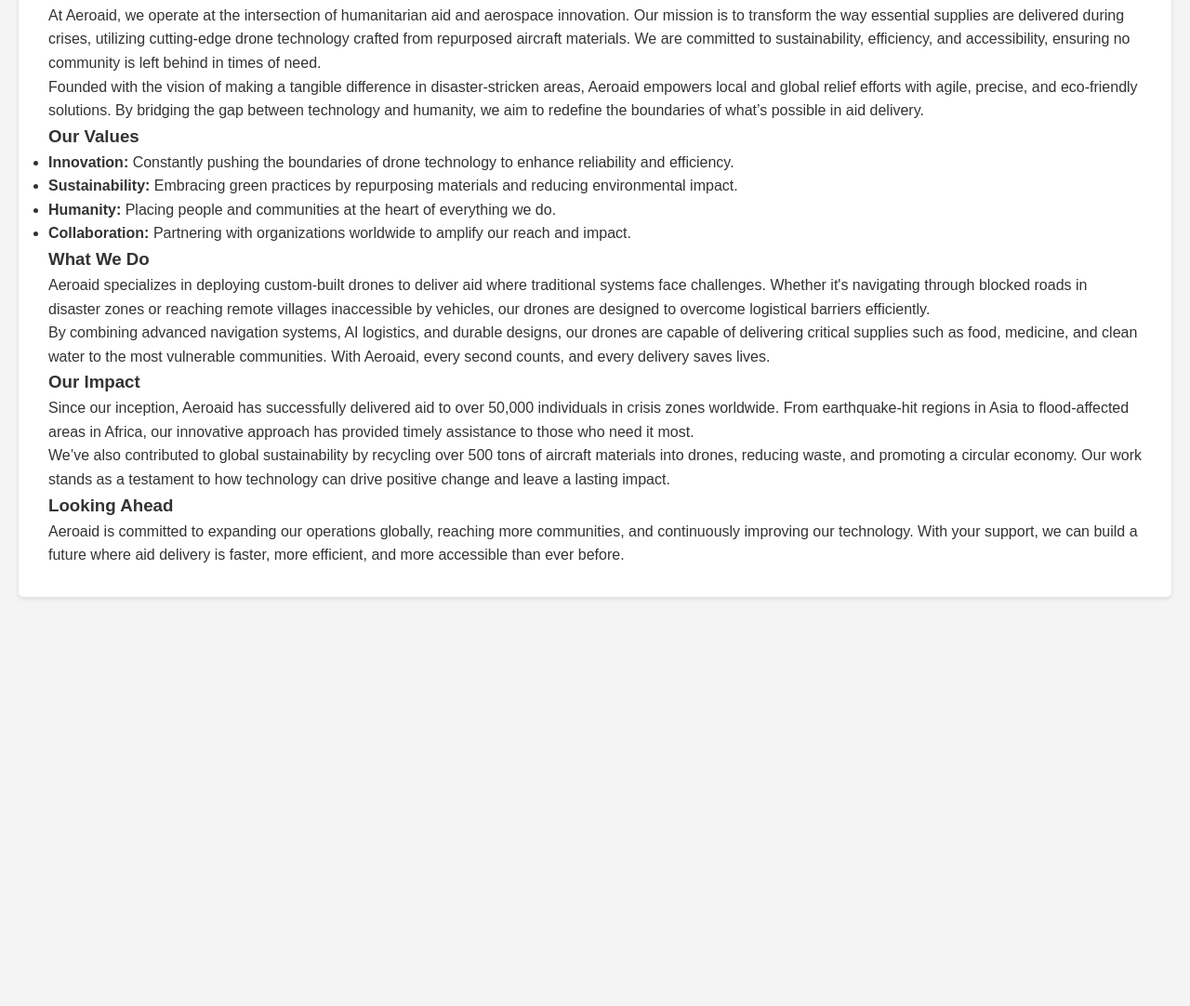
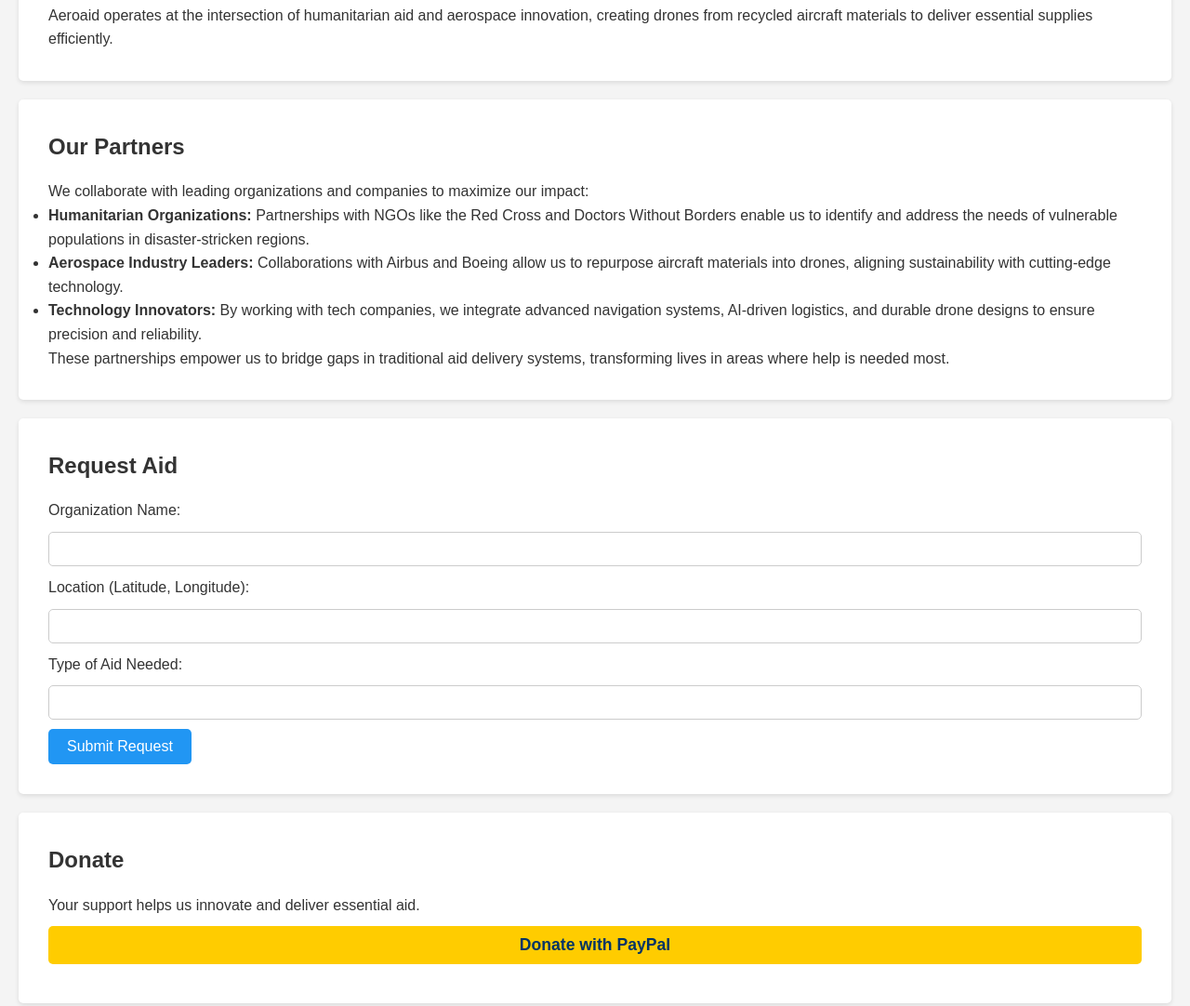
Before and after one commit to javitester/Drone-Webpage, a plain HTML site: page index.html in a window 1280 px wide. Shown: the part 497-1579 px from the top of the page at 93% size. Before the commit the page ends 1159 px from the top, so only its background shows below. Drawn offline with nearby package versions, Linux system fonts and the light colour scheme.

Commit message:
Update index.html

```diff
--- a/index.html
+++ b/index.html
@@ -150,39 +150,70 @@
 
     <section id="about">
         <h2>About Us</h2>
-        <p>
-            At Aeroaid, we operate at the intersection of humanitarian aid and aerospace innovation. Our mission is to transform the way essential supplies are delivered during crises, utilizing cutting-edge drone technology crafted from repurposed aircraft materials. We are committed to sustainability, efficiency, and accessibility, ensuring no community is left behind in times of need.
-        </p>
-        <p>
-            Founded with the vision of making a tangible difference in disaster-stricken areas, Aeroaid empowers local and global relief efforts with agile, precise, and eco-friendly solutions. By bridging the gap between technology and humanity, we aim to redefine the boundaries of what’s possible in aid delivery.
-        </p>
-        <h3>Our Values</h3>
-        <ul>
-            <li><strong>Innovation:</strong> Constantly pushing the boundaries of drone technology to enhance reliability and efficiency.</li>
-            <li><strong>Sustainability:</strong> Embracing green practices by repurposing materials and reducing environmental impact.</li>
-            <li><strong>Humanity:</strong> Placing people and communities at the heart of everything we do.</li>
-            <li><strong>Collaboration:</strong> Partnering with organizations worldwide to amplify our reach and impact.</li>
-        </ul>
-        <h3>What We Do</h3>
-        <p>
-            Aeroaid specializes in deploying custom-built drones to deliver aid where traditional systems face challenges. Whether it's navigating through blocked roads in disaster zones or reaching remote villages inaccessible by vehicles, our drones are designed to overcome logistical barriers efficiently.
-        </p>
-        <p>
-            By combining advanced navigation systems, AI logistics, and durable designs, our drones are capable of delivering critical supplies such as food, medicine, and clean water to the most vulnerable communities. With Aeroaid, every second counts, and every delivery saves lives.
-        </p>
-        <h3>Our Impact</h3>
-        <p>
-            Since our inception, Aeroaid has successfully delivered aid to over 50,000 individuals in crisis zones worldwide. From earthquake-hit regions in Asia to flood-affected areas in Africa, our innovative approach has provided timely assistance to those who need it most.
-        </p>
-        <p>
-            We’ve also contributed to global sustainability by recycling over 500 tons of aircraft materials into drones, reducing waste, and promoting a circular economy. Our work stands as a testament to how technology can drive positive change and leave a lasting impact.
-        </p>
-        <h3>Looking Ahead</h3>
-        <p>
-            Aeroaid is committed to expanding our operations globally, reaching more communities, and continuously improving our technology. With your support, we can build a future where aid delivery is faster, more efficient, and more accessible than ever before.
-        </p>
+        <p>Aeroaid operates at the intersection of humanitarian aid and aerospace innovation, creating drones from recycled aircraft materials to deliver essential supplies efficiently.</p>
     </section>
 
-    <!-- Remaining sections for partners, request, donate, contact, and map -->
+    <section id="partners">
+        <h2>Our Partners</h2>
+        <p>We collaborate with leading organizations and companies to maximize our impact:</p>
+        <ul>
+            <li><strong>Humanitarian Organizations:</strong> Partnerships with NGOs like the Red Cross and Doctors Without Borders enable us to identify and address the needs of vulnerable populations in disaster-stricken regions.</li>
+            <li><strong>Aerospace Industry Leaders:</strong> Collaborations with Airbus and Boeing allow us to repurpose aircraft materials into drones, aligning sustainability with cutting-edge technology.</li>
+            <li><strong>Technology Innovators:</strong> By working with tech companies, we integrate advanced navigation systems, AI-driven logistics, and durable drone designs to ensure precision and reliability.</li>
+        </ul>
+        <p>These partnerships empower us to bridge gaps in traditional aid delivery systems, transforming lives in areas where help is needed most.</p>
+    </section>
+
+    <section id="request">
+        <h2>Request Aid</h2>
+        <form action="#" method="POST">
+            <label for="orgName">Organization Name:</label>
+            <input type="text" id="orgName" name="orgName" required>
+
+            <label for="location">Location (Latitude, Longitude):</label>
+            <input type="text" id="location" name="location" required>
+
+            <label for="aidType">Type of Aid Needed:</label>
+            <input type="text" id="aidType" name="aidType" required>
+        </form>
+        <div class="submit-button">
+            <input type="submit" value="Submit Request">
+        </div>
+    </section>
+
+    <section id="donate">
+        <h2>Donate</h2>
+        <p>Your support helps us innovate and deliver essential aid.</p>
+        <form action="https://www.paypal.com/donate" method="post" target="_top">
+            <input type="hidden" name="business" value="YOUR_PAYPAL_ID">
+            <input type="hidden" name="item_name" value="Aeroaid Donation">
+            <input type="hidden" name="currency_code" value="USD">
+            <input class="paypal-button" type="submit" value="Donate with PayPal">
+        </form>
+    </section>
+
+    <section id="contact">
+        <h2>Contact Us</h2>
+        <p>Email: support@aeroaid.org</p>
+        <p>Phone: +1 (555) 123-4567</p>
+    </section>
+
+    <section id="map">
+        <h2>Our Location</h2>
+        <div id="map"></div>
+    </section>
+
+    <footer>
+        <p>&copy; 2024 Aeroaid. All rights reserved.</p>
+    </footer>
+
+    <script src="https://unpkg.com/leaflet@1.7.1/dist/leaflet.js"></script>
+    <script>
+        var map = L.map('map').setView([51.505, -0.09], 13);
+        L.tileLayer('https://{s}.tile.openstreetmap.org/{z}/{x}/{y}.png', {
+            attribution: '&copy; OpenStreetMap contributors'
+        }).addTo(map);
+        L.marker([51.505, -0.09]).addTo(map).bindPopup("<b>Aeroaid Headquarters</b>").openPopup();
+    </script>
 </body>
 </html>
```
